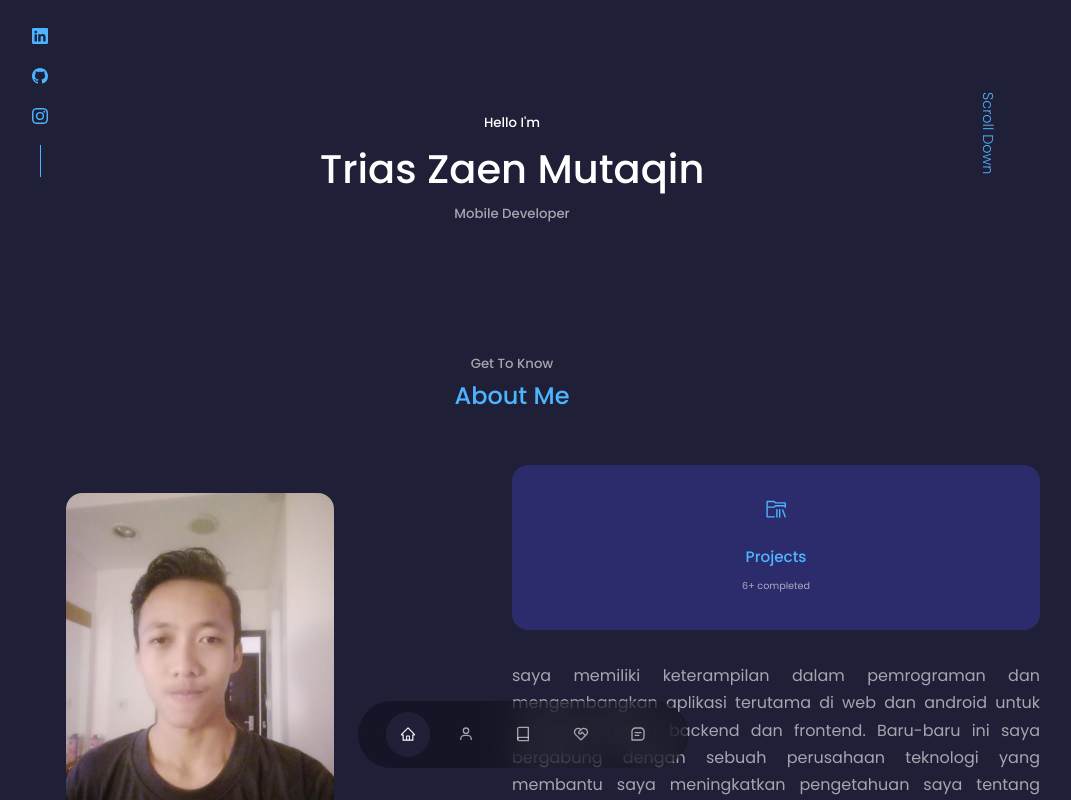
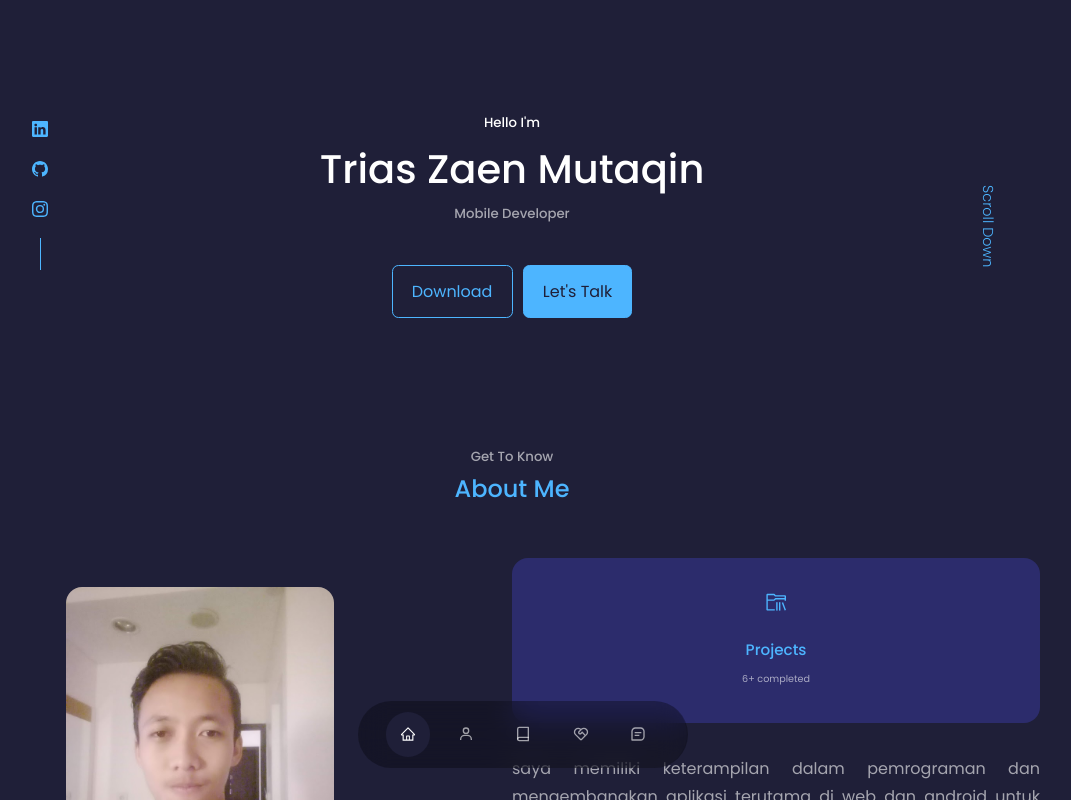
Before and after one commit to Trias1/portfolio, a React (Create React App) app: page / in a window 1280 px wide. Shown: the top 800 px of the page, without its empty margins (128-1199 px from the left). Built offline with nearby package versions, Linux system fonts and the light colour scheme.

Commit message:
update data

```diff
--- a/src/components/about/About.jsx
+++ b/src/components/about/About.jsx
@@ -43,7 +43,7 @@ const About = () => {
             mahir dalam infrastruktur Cloud (RHOSP) dan administrasi Linux
             menggunakan Red Hat Enterprise Linux (RHEL) dan Ubuntu server.
           </p>
-          <CTA />
+          {/* <CTA /> */}
         </div>
       </div>
     </section>
--- a/src/components/header/Header.jsx
+++ b/src/components/header/Header.jsx
@@ -11,7 +11,7 @@ const Header = () => {
         <h5>Hello I'm</h5>
         <h1>Trias Zaen Mutaqin</h1>
         <h5 className="text-light">Mobile Developer</h5>
-        {/* <CTA/> */}
+        <CTA/>
         <HeaderSocials/>
         <a href="#contact" className='scroll__down'>Scroll Down</a>
       </div>
--- a/src/components/header/header.css
+++ b/src/components/header/header.css
@@ -20,6 +20,7 @@ header {
 
 /* ===== Header Socials ===== */
 .header__socials {
+    margin-top: 2.5rem;
     display: flex;
     flex-direction: column;
     align-items: center;
```
Also changed, not shown: src/components/jobexperience/Job.jsx (+0 -9 lines).
